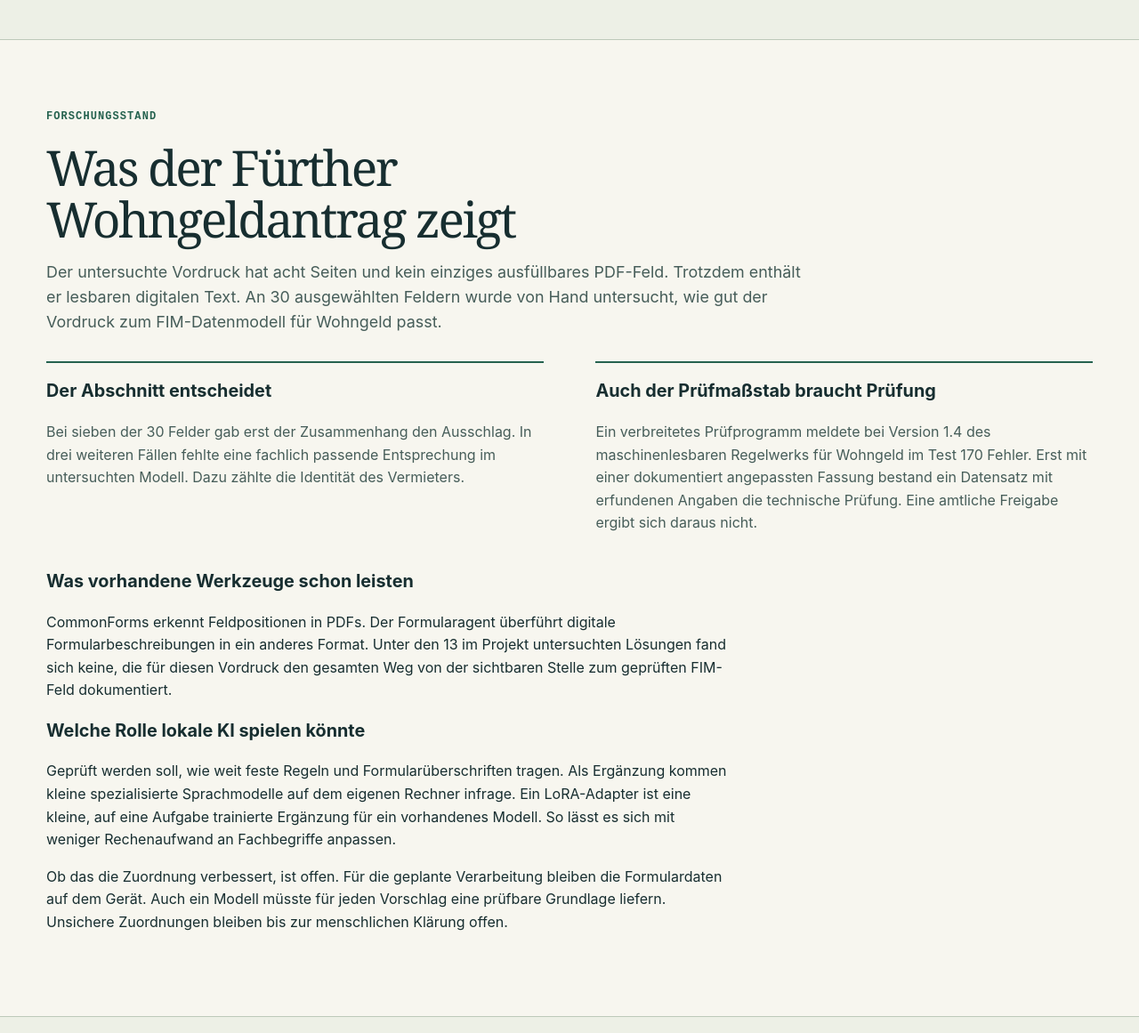
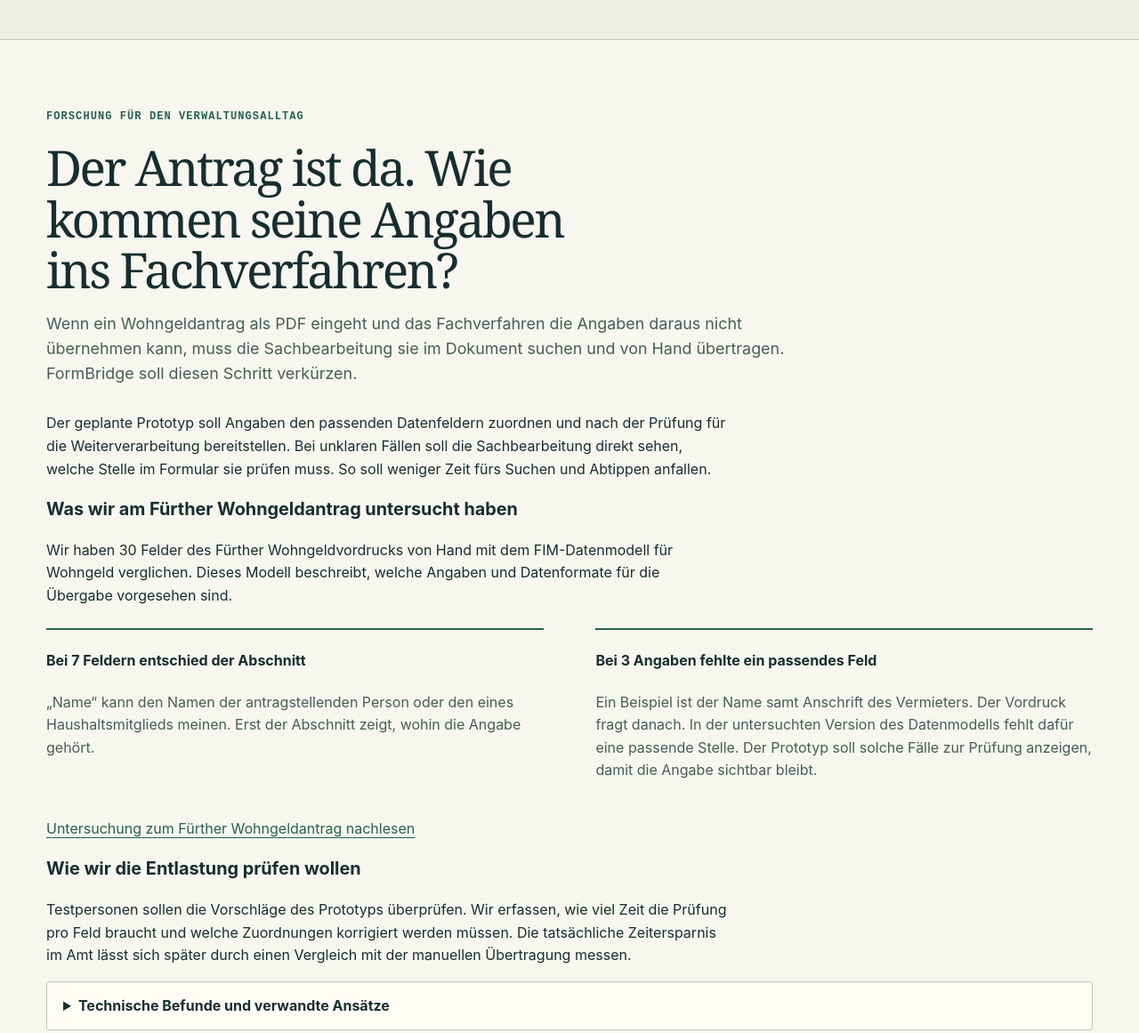
Before and after one commit to xxammaxx/FormBridge, a plain HTML site: page index.html in a window 1280 px wide. Shown: the part 4500-5661 px from the top of the page at 89% size. Drawn offline with Linux system fonts and the light colour scheme.

Commit message:
Explain FormBridge research through the administrative intake workflow

```diff
--- a/index.html
+++ b/index.html
@@ -210,18 +210,38 @@
 
 <section class="chapter" id="forschung" aria-labelledby="research-title">
   <div class="wrap">
-    <p class="eyebrow">Forschungsstand</p>
-    <h2 id="research-title">Was der Fürther Wohngeldantrag zeigt</h2>
-    <p class="lead">Der untersuchte Vordruck hat acht Seiten und kein einziges ausfüllbares PDF-Feld. Trotzdem enthält er lesbaren digitalen Text. An 30 ausgewählten Feldern wurde von Hand untersucht, wie gut der Vordruck zum FIM-Datenmodell für Wohngeld passt.</p>
+    <p class="eyebrow">Forschung für den Verwaltungsalltag</p>
+    <h2 id="research-title">Der Antrag ist da. Wie kommen seine Angaben ins Fachverfahren?</h2>
+    <p class="lead">Wenn ein Wohngeldantrag als PDF eingeht und das Fachverfahren die Angaben daraus nicht übernehmen kann, muss die Sachbearbeitung sie im Dokument suchen und von Hand übertragen. FormBridge soll diesen Schritt verkürzen.</p>
+    <p>Der geplante Prototyp soll Angaben den passenden Datenfeldern zuordnen und nach der Prüfung für die Weiterverarbeitung bereitstellen. Bei unklaren Fällen soll die Sachbearbeitung direkt sehen, welche Stelle im Formular sie prüfen muss. So soll weniger Zeit fürs Suchen und Abtippen anfallen.</p>
+
+    <h3>Was wir am Fürther Wohngeldantrag untersucht haben</h3>
+    <p>Wir haben 30 Felder des Fürther Wohngeldvordrucks von Hand mit dem FIM-Datenmodell für Wohngeld verglichen. Dieses Modell beschreibt, welche Angaben und Datenformate für die Übergabe vorgesehen sind.</p>
     <div class="columns">
-      <div><h3>Der Abschnitt entscheidet</h3><p>Bei sieben der 30 Felder gab erst der Zusammenhang den Ausschlag. In drei weiteren Fällen fehlte eine fachlich passende Entsprechung im untersuchten Modell. Dazu zählte die Identität des Vermieters.</p></div>
-      <div><h3>Auch der Prüfmaßstab braucht Prüfung</h3><p>Ein verbreitetes Prüfprogramm meldete bei Version 1.4 des maschinenlesbaren Regelwerks für Wohngeld im Test 170 Fehler. Erst mit einer dokumentiert angepassten Fassung bestand ein Datensatz mit erfundenen Angaben die technische Prüfung. Eine amtliche Freigabe ergibt sich daraus nicht.</p></div>
+      <div>
+        <h4>Bei 7 Feldern entschied der Abschnitt</h4>
+        <p>„Name“ kann den Namen der antragstellenden Person oder den eines Haushaltsmitglieds meinen. Erst der Abschnitt zeigt, wohin die Angabe gehört.</p>
+      </div>
+      <div>
+        <h4>Bei 3 Angaben fehlte ein passendes Feld</h4>
+        <p>Ein Beispiel ist der Name samt Anschrift des Vermieters. Der Vordruck fragt danach. In der untersuchten Version des Datenmodells fehlt dafür eine passende Stelle. Der Prototyp soll solche Fälle zur Prüfung anzeigen, damit die Angabe sichtbar bleibt.</p>
+      </div>
     </div>
-    <h3>Was vorhandene Werkzeuge schon leisten</h3>
-    <p>CommonForms erkennt Feldpositionen in PDFs. Der Formularagent überführt digitale Formularbeschreibungen in ein anderes Format. Unter den 13 im Projekt untersuchten Lösungen fand sich keine, die für diesen Vordruck den gesamten Weg von der sichtbaren Stelle zum geprüften FIM-Feld dokumentiert.</p>
-    <h3>Welche Rolle lokale KI spielen könnte</h3>
-    <p>Geprüft werden soll, wie weit feste Regeln und Formularüberschriften tragen. Als Ergänzung kommen kleine spezialisierte Sprachmodelle auf dem eigenen Rechner infrage. Ein LoRA-Adapter ist eine kleine, auf eine Aufgabe trainierte Ergänzung für ein vorhandenes Modell. So lässt es sich mit weniger Rechenaufwand an Fachbegriffe anpassen.</p>
-    <p>Ob das die Zuordnung verbessert, ist offen. Für die geplante Verarbeitung bleiben die Formulardaten auf dem Gerät. Auch ein Modell müsste für jeden Vorschlag eine prüfbare Grundlage liefern. Unsichere Zuordnungen bleiben bis zur menschlichen Klärung offen.</p>
+    <p><a href="https://github.com/xxammaxx/FormBridge/blob/main/docs/research/reference-case-wohngeld.md">Untersuchung zum Fürther Wohngeldantrag nachlesen</a></p>
+
+    <h3>Wie wir die Entlastung prüfen wollen</h3>
+    <p>Testpersonen sollen die Vorschläge des Prototyps überprüfen. Wir erfassen, wie viel Zeit die Prüfung pro Feld braucht und welche Zuordnungen korrigiert werden müssen. Die tatsächliche Zeitersparnis im Amt lässt sich später durch einen Vergleich mit der manuellen Übertragung messen.</p>
+
+    <details>
+      <summary>Technische Befunde und verwandte Ansätze</summary>
+      <h3>Prüfbarkeit des FIM-Datenmodells</h3>
+      <p>Ein Prüfprogramm meldete bei Version 1.4 des maschinenlesbaren Regelwerks für Wohngeld im Test 170 Fehler. Mit einer dokumentiert angepassten Fassung bestand ein Datensatz mit erfundenen Angaben die technische Prüfung.</p>
+      <h3>Was vorhandene Werkzeuge schon leisten</h3>
+      <p>CommonForms erkennt Feldpositionen in PDFs. Der Formularagent überführt digitale Formularbeschreibungen in ein anderes Format. Unter den 13 im Projekt untersuchten Lösungen fand sich keine, die für diesen Vordruck den gesamten Weg von der sichtbaren Stelle zum geprüften FIM-Feld dokumentiert.</p>
+      <h3>Welche Rolle lokale KI spielen könnte</h3>
+      <p>Geprüft werden soll, wie weit feste Regeln und Formularüberschriften tragen. Als Ergänzung kommen kleine spezialisierte Sprachmodelle auf dem eigenen Rechner infrage. Ein LoRA-Adapter ist eine kleine, auf eine Aufgabe trainierte Ergänzung für ein vorhandenes Modell. So lässt es sich mit weniger Rechenaufwand an Fachbegriffe anpassen.</p>
+      <p>Ob das die Zuordnung verbessert, ist offen. Für die geplante Verarbeitung bleiben die Formulardaten auf dem Gerät. Auch ein Modell müsste für jeden Vorschlag eine prüfbare Grundlage liefern. Unsichere Zuordnungen bleiben bis zur menschlichen Klärung offen.</p>
+    </details>
   </div>
 </section>
 
```
